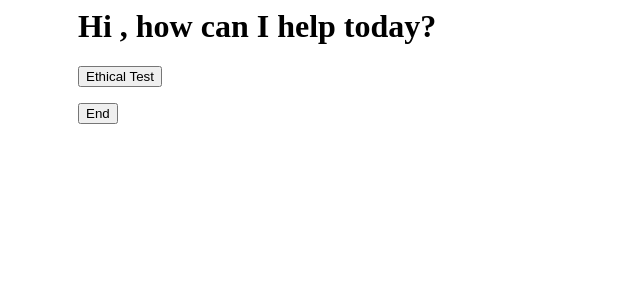
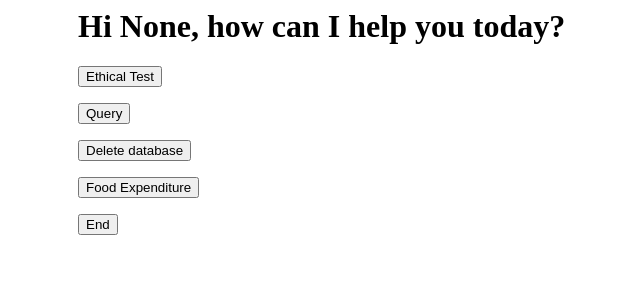
Before and after one commit to HUANGXIAOXUAN1/6802-HW1-HW2, a Flask app: page /main in a window 1280 px wide. Shown: the top 300 px of the page, without its empty margins (246-886 px from the left). Run offline with Flask 3, Linux system fonts and the light colour scheme.

Commit message:
Update main.html

```diff
--- a/templates/main.html
+++ b/templates/main.html
@@ -6,11 +6,19 @@
 </style>
 
 <div class="container">
-    <h1>Hi {{Xiaoxuan}}, how can I help today?</h1>
+    <h1>Hi {{name}}, how can I help you today?</h1>
     <form action="/ethical_test" method="post">
         <p><input type="submit" value="Ethical Test"></p>
+    </form>
+    <form action="/query" method="post">
+        <p><input type="submit" value="Query"></p>
+    </form>
+    <form action="/delete" method="post">
+        <p><input type="submit" value="Delete database"></p>
+    </form>
+    <form action="/food_exp" method="post">
+        <p><input type="submit" value="Food Expenditure"></p>
     </form>
     <form action="/end" method="post">
         <p><input type="submit" value="End"></p>
     </form>
-</div>
```
